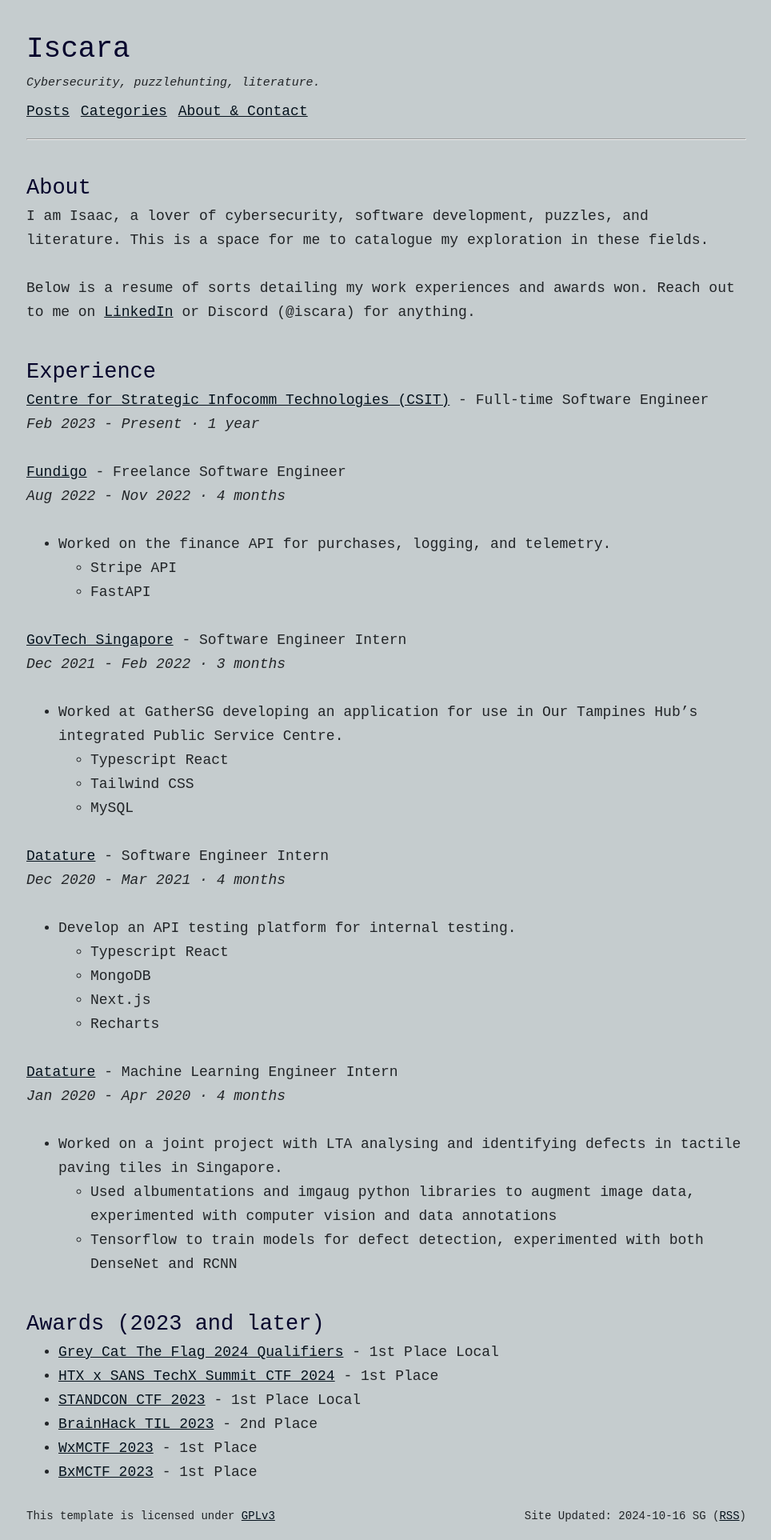
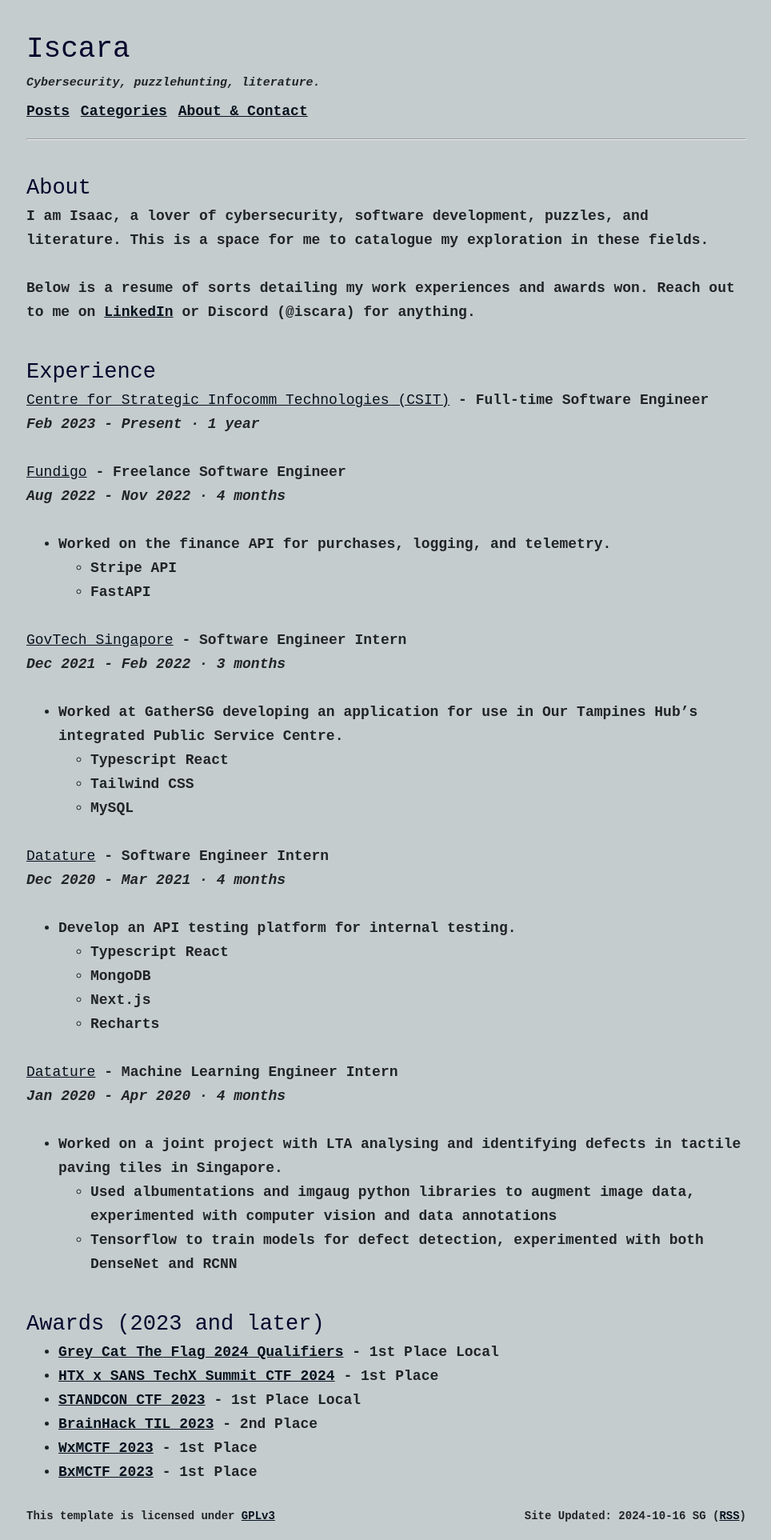
Before and after one commit to Iscaraca/Iscaraca.github.io, a Jekyll site: the page built from index.md, in a window 1280 px wide. Shown: the whole page at 80% size, without its empty margins (157-1121 px from the left). Built offline with Jekyll 4.4.1, drawn with Linux system fonts in a browser that asks for light colours.

Commit message:
fix: Change font weight

```diff
--- a/_sass/page.scss
+++ b/_sass/page.scss
@@ -9,7 +9,7 @@
 
 body {
   font-family: "Roboto Mono", "Courier New", monospace;
-  font-weight: 500;
+  font-weight: 800;
 }
 
 /* 03 Spacing */
```
